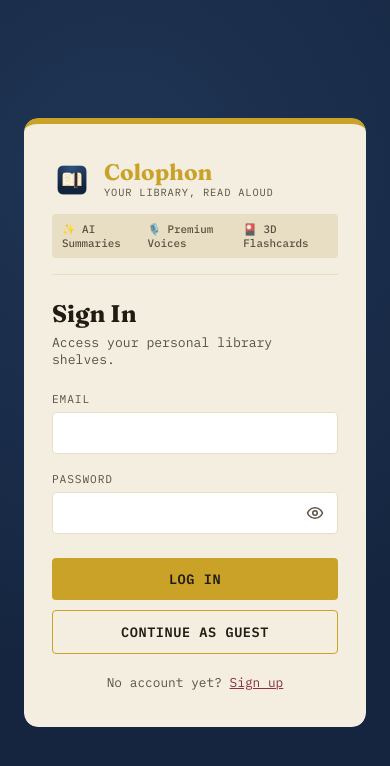
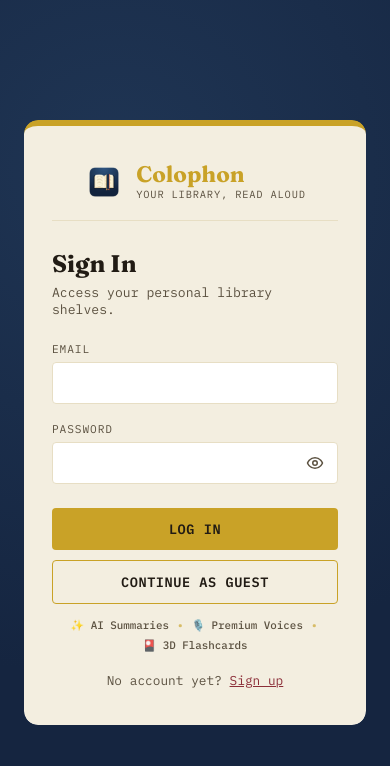
Before and after one commit to qumailaunali/Colophon, a Next.js app: page /login in a window 390 px wide. Shown: the top 766 px of the page. Built offline with nearby package versions, Linux system fonts and the light colour scheme.

Commit message:
feat: implement responsive AuthForm component with email/password authentication and guest login support

```diff
--- a/components/Auth/AuthForm.module.css
+++ b/components/Auth/AuthForm.module.css
@@ -152,11 +152,21 @@
   padding: 10px 12px;
   font-size: 0.95rem;
   color: var(--color-ink);
+  transition: border-color 0.15s ease, box-shadow 0.15s ease;
 }
 
 .field input:focus {
-  outline: 2px solid var(--color-gold);
-  outline-offset: 1px;
+  outline: none;
+  border-color: var(--color-gold);
+  box-shadow: 0 0 0 3px rgba(201, 162, 39, 0.15);
+}
+
+.field input:-webkit-autofill,
+.field input:-webkit-autofill:hover,
+.field input:-webkit-autofill:focus {
+  -webkit-text-fill-color: var(--color-ink) !important;
+  -webkit-box-shadow: 0 0 0px 1000px #fff inset !important;
+  transition: background-color 5000s ease-in-out 0s;
 }
 
 .submit {
@@ -266,6 +276,10 @@
   cursor: not-allowed;
 }
 
+.mobileFeaturesTagline {
+  display: none;
+}
+
 @media (max-width: 800px) {
   .container {
     flex-direction: column;
@@ -287,28 +301,33 @@
   .cardHeaderMobileOnly {
     display: flex;
     flex-direction: column;
-    margin-bottom: 24px;
+    margin-bottom: 28px;
     border-bottom: 1px solid var(--color-paper-dark);
-    padding-bottom: 16px;
+    padding-bottom: 18px;
   }
   .brandRowMobile {
     display: flex;
     align-items: center;
+    justify-content: center;
     gap: 12px;
   }
   .mobileFeaturesTagline {
     display: flex;
     align-items: center;
-    justify-content: space-between;
+    justify-content: center;
+    flex-wrap: wrap;
     gap: 6px;
     margin-top: 14px;
-    background: var(--color-paper-dark);
-    border-radius: var(--radius-sm);
-    padding: 8px 10px;
     font-family: var(--font-ui);
     font-size: 0.68rem;
     font-weight: 500;
     color: var(--color-ink-soft);
+  }
+  .taglineDot {
+    color: var(--color-gold);
+    opacity: 0.65;
+    font-weight: bold;
+    margin: 0 2px;
   }
   .brandLogoMobile {
     border-radius: 6px;
--- a/components/Auth/AuthForm.tsx
+++ b/components/Auth/AuthForm.tsx
@@ -125,11 +125,6 @@
                 <div className={styles.taglineMobile}>Your library, read aloud</div>
               </div>
             </div>
-            <div className={styles.mobileFeaturesTagline}>
-              <span>✨ AI Summaries</span>
-              <span>🎙️ Premium Voices</span>
-              <span>🎴 3D Flashcards</span>
-            </div>
           </div>
 
           <h2 className={styles.cardTitle}>{mode === "login" ? "Sign In" : "Create Account"}</h2>
@@ -223,6 +218,14 @@
             )}
           </form>
 
+          <div className={styles.mobileFeaturesTagline}>
+            <span>✨ AI Summaries</span>
+            <span className={styles.taglineDot}>•</span>
+            <span>🎙️ Premium Voices</span>
+            <span className={styles.taglineDot}>•</span>
+            <span>🎴 3D Flashcards</span>
+          </div>
+
           <div className={styles.switch}>
             {mode === "login" ? (
               <>No account yet? <Link href="/signup">Sign up</Link></>
```
